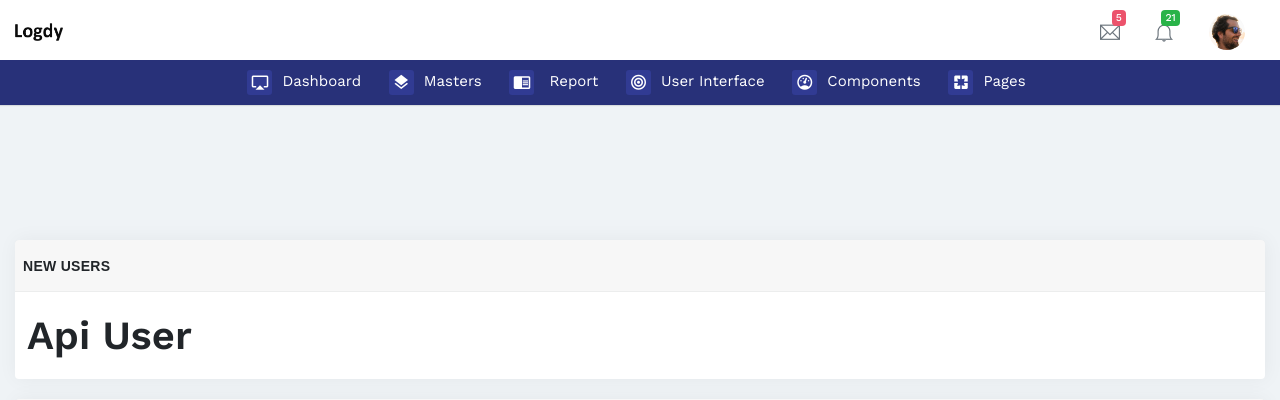
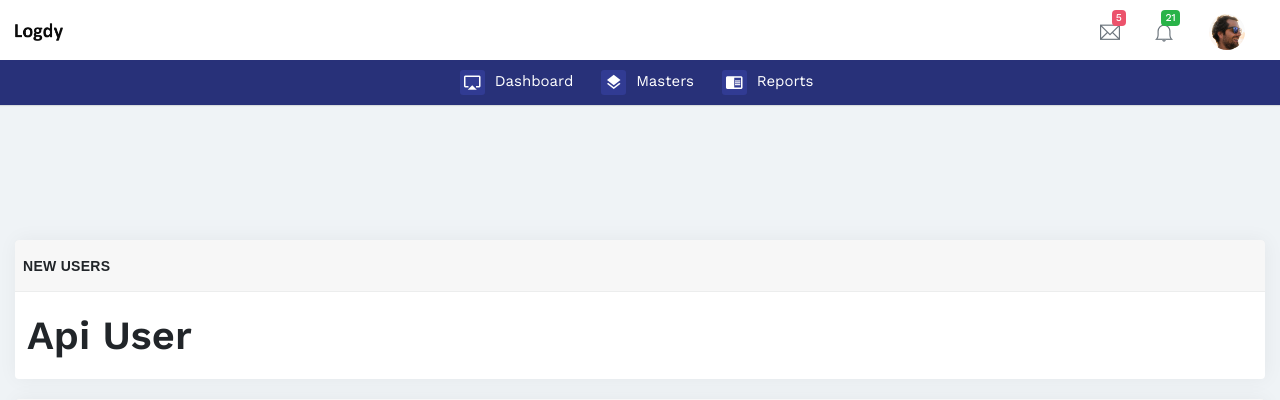
Before and after one commit to rgrishu/Roundpay_Robo, an ASP.NET Core app: template Roundpay_Robo/Views/ApiUser/Index.cshtml in a window 1280 px wide. Shown: the top 400 px of the page. Run offline with ASP.NET Core 8, Linux system fonts and the light colour scheme; the template is opened without the code that fills it, so the values that code supplies are empty; some libraries are stand-ins or nearby versions.

Commit message:
Robo Changes

```diff
--- a/Roundpay_Robo/Views/ApiUser/Report.cshtml
+++ b/Roundpay_Robo/Views/ApiUser/Report.cshtml
@@ -46,9 +46,7 @@
     function LoadLapuReport(){
     $.get("GetLapuReport").done(function(result){
         $("tbody").html(result);
-        an.title = "Success !"
-        an.content = "Data Loaded";
-        an.alert(an.type.success);
+
     }).fail(function(xhr){
         an.title = "Wow !"
         an.content = "Error Occured";
--- a/Roundpay_Robo/Views/Shared/_Layout.cshtml
+++ b/Roundpay_Robo/Views/Shared/_Layout.cshtml
@@ -94,8 +94,8 @@
                                 <div class="dropdown-item noti-title">
                                     <h5>Welcome</h5>
                                 </div>
-                                <a class="dropdown-item" href="#"><i class="mdi mdi-account-circle m-r-5 text-muted"></i> Profile</a> <a class="dropdown-item" href="#"><i class="mdi mdi-wallet m-r-5 text-muted"></i> My Wallet</a> <a class="dropdown-item" href="#"><span class="badge badge-success float-right">5</span><i class="mdi mdi-settings m-r-5 text-muted"></i> Settings</a> <a class="dropdown-item" href="#"><i class="mdi mdi-lock-open-outline m-r-5 text-muted"></i> Lock screen</a>
-                                <div class="dropdown-divider"></div>
+@*                                <a class="dropdown-item" href="#"><i class="mdi mdi-account-circle m-r-5 text-muted"></i> Profile</a> <a class="dropdown-item" href="#"><i class="mdi mdi-wallet m-r-5 text-muted"></i> My Wallet</a> <a class="dropdown-item" href="#"><span class="badge badge-success float-right">5</span><i class="mdi mdi-settings m-r-5 text-muted"></i> Settings</a> <a class="dropdown-item" href="#"><i class="mdi mdi-lock-open-outline m-r-5 text-muted"></i> Lock screen</a>
+*@                                <div class="dropdown-divider"></div>
                                 <a class="dropdown-item" href="#" id="logout"><i class="mdi mdi-logout m-r-5 text-muted"></i> Logout</a>
                             </div>
                         </li>
@@ -128,7 +128,7 @@
                             </ul>
                         </li>
                          <li class="has-submenu">
-                            <a href="#"><i class="mdi mdi-book-ope"></i>Report</a>
+                            <a href="#"><i class="mdi mdi-book-open"></i>Report</a>
                             <ul class="submenu">
                                 <li><a href="Report">Transaction Report</a></li>
 
--- a/Roundpay_Robo/Views/Shared/_Layout_ApiUser.cshtml
+++ b/Roundpay_Robo/Views/Shared/_Layout_ApiUser.cshtml
@@ -92,7 +92,11 @@
                                 <div class="dropdown-item noti-title">
                                     <h5>Welcome</h5>
                                 </div>
-                                <a class="dropdown-item" href="#"><i class="mdi mdi-account-circle m-r-5 text-muted"></i> Profile</a> <a class="dropdown-item" href="#"><i class="mdi mdi-wallet m-r-5 text-muted"></i> My Wallet</a> <a class="dropdown-item" href="#"><span class="badge badge-success float-right">5</span><i class="mdi mdi-settings m-r-5 text-muted"></i> Settings</a> <a class="dropdown-item" href="#"><i class="mdi mdi-lock-open-outline m-r-5 text-muted"></i> Lock screen</a>
+                               @* <a class="dropdown-item" href="#"><i class="mdi mdi-account-circle m-r-5 text-muted"></i> Profile</a>
+                                <a class="dropdown-item" href="#"><i class="mdi mdi-wallet m-r-5 text-muted"></i> My Wallet</a>
+                                <a class="dropdown-item" href="#">
+                                    <span class="badge badge-success float-right">5</span><i class="mdi mdi-settings m-r-5 text-muted"></i> Settings*@</a>
+                                 @*   <a class="dropdown-item" href="#"><i class="mdi mdi-lock-open-outline m-r-5 text-muted"></i> Lock screen</a>*@
                                 <div class="dropdown-divider"></div>
                                 <a class="dropdown-item" href="#" id="logout"><i class="mdi mdi-logout m-r-5 text-muted"></i> Logout</a>
                             </div>
@@ -125,8 +129,14 @@
                                 <li><a href="Lapu">Lapu Master</a></li>
                             </ul>
                         </li>
-                        <li><a href="Report"><i class="mdi mdi-book-open"></i> Report</a></li>
-                        <li class="has-submenu">
+                          <li class="has-submenu">
+                            <a href="#"><i class="mdi mdi-book-open"></i>Reports</a>
+                            <ul class="submenu">
+                                <li><a href="Report">Transaction Report</a></li>
+                            </ul>
+                        </li>
+
+                     @*   <li class="has-submenu">
                             <a href="#"><i class="mdi mdi-bullseye"></i>User Interface</a>
                             <ul class="submenu megamenu">
                                 <li>
@@ -237,7 +247,7 @@
                                     </ul>
                                 </li>
                             </ul>
-                        </li>
+                        </li>*@
                     </ul>
                     <!-- End navigation menu -->
                 </div>
```
Also changed, not shown: Roundpay_Robo/AppCode/MiddleLayer/LapuML.cs (+4 -3 lines), Roundpay_Robo/Controllers/ApiUserController.cs (+9 -2 lines).
